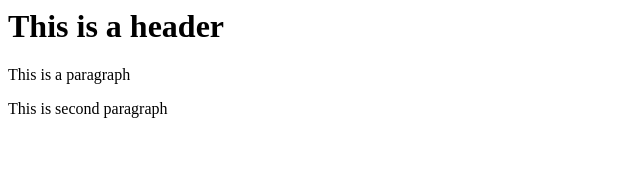
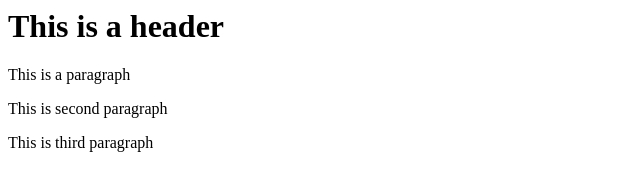
Before and after one commit to AshenShalitha/git-test, a website: page index.html in a window 1280 px wide. Shown: the whole page, without its empty margins (0-640 px from the left). Drawn offline with Linux system fonts and the light colour scheme.

Commit message:
fourth commit

```diff
--- a/index.html
+++ b/index.html
@@ -6,5 +6,6 @@
         <h1>This is a header</h1>
         <p>This is a paragraph</p>
         <p>This is second paragraph</p>
+        <p>This is third paragraph</p>
     </body>
 </html>
```
Also changed, not shown: package.json (added, +26 -0 lines), 2 other files.
